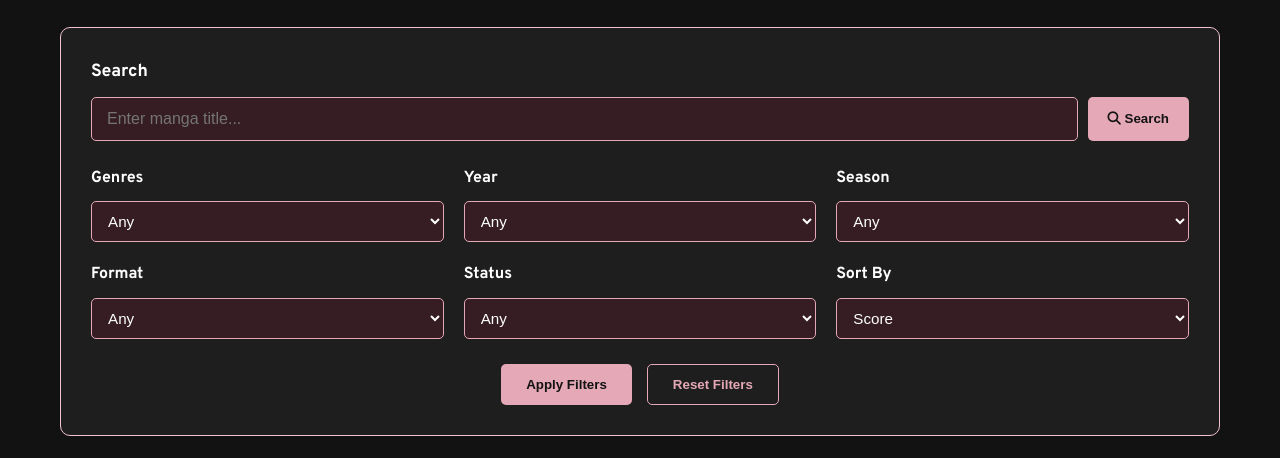
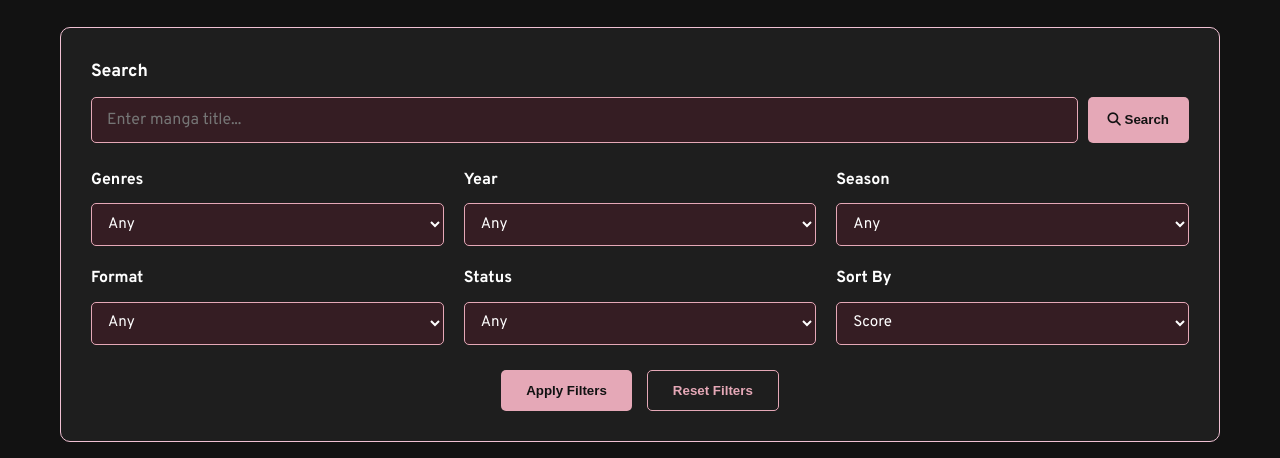
Before and after one commit to kimd61/mymangalist, a plain HTML site: page browse.html in a window 1280 px wide. Shown: the part 221-679 px from the top of the page. Drawn offline with Linux system fonts and the light colour scheme; no server answers.

Commit message:
Added fonts in areas that didn't have Overpass font

```diff
--- a/browse.css
+++ b/browse.css
@@ -312,6 +312,7 @@ footer p {
     padding: 30px;
     margin-bottom: 40px;
     border: 1px solid #F0C1D3; /* Light pink border */
+    font-family: 'Overpass', Tahoma, Geneva, Verdana, sans-serif !important;
 }
 
 .search-filter {
@@ -339,6 +340,7 @@ footer p {
     border-radius: 5px;
     font-size: 1rem;
     outline: none;
+    font-family: 'Overpass', Tahoma, Geneva, Verdana, sans-serif !important;
 }
 
 .browse-search button {
@@ -381,6 +383,7 @@ footer p {
     outline: none;
     cursor: pointer;
     font-size: 0.95rem;
+    font-family: 'Overpass', Tahoma, Geneva, Verdana, sans-serif !important;
 }
 
 /* Filter Buttons */
--- a/manga-detail.css
+++ b/manga-detail.css
@@ -113,6 +113,7 @@
     color: #FFFFFF;
     font-size: 1rem;
     outline: none;
+    font-family: 'Overpass', Tahoma, Geneva, Verdana, sans-serif !important;
 }
 
 .form-group textarea {
```
